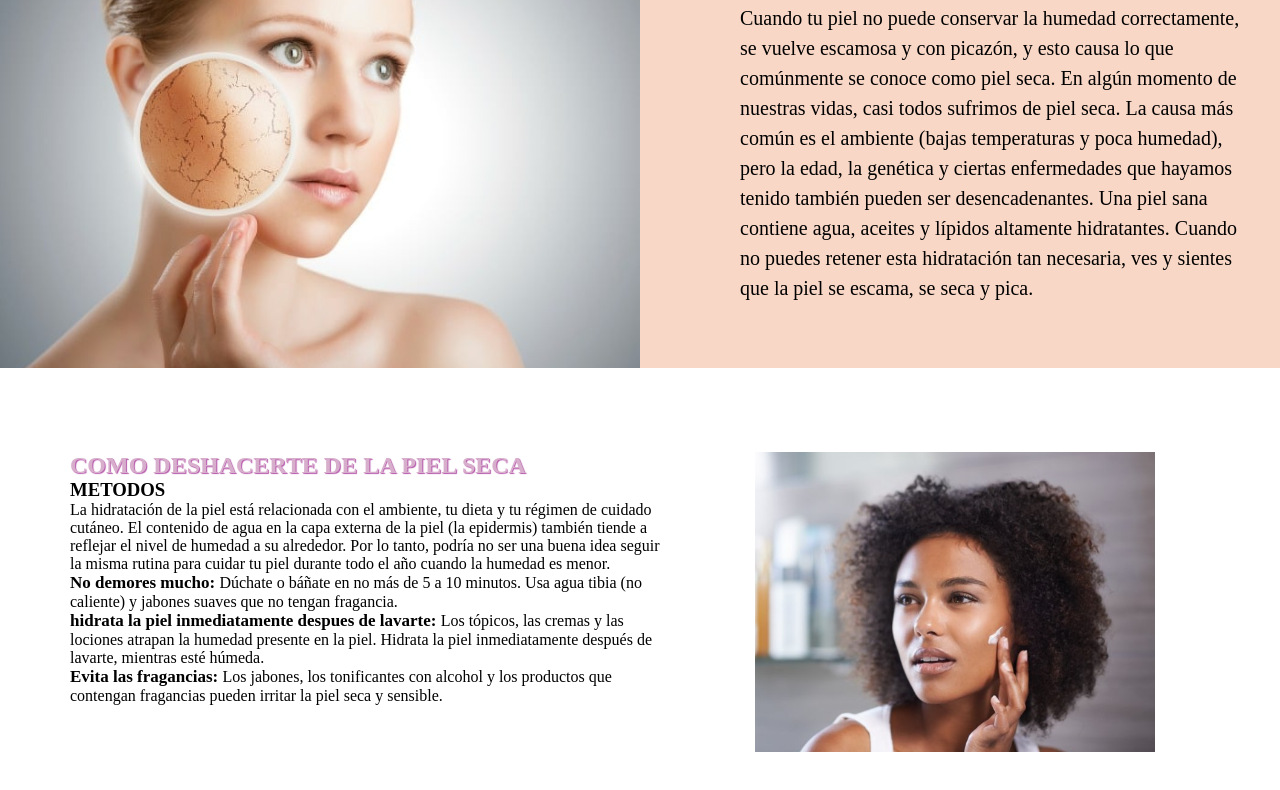
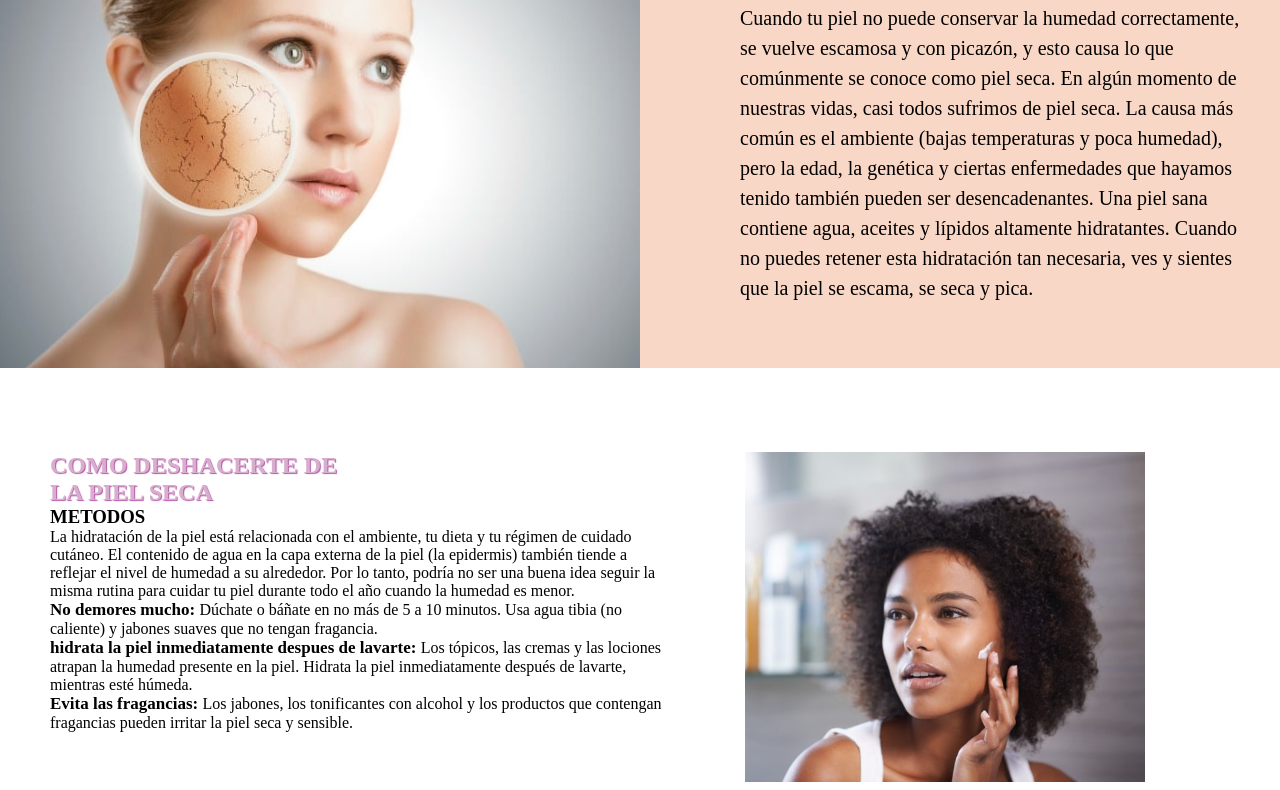
Before and after one commit to rossidcv/tpo_web, a plain HTML site: page piel-seca.html in a window 1280 px wide. Shown: the part 162-952 px from the top of the page. Drawn offline with Linux system fonts and the light colour scheme; a web font is replaced by a local one.

Commit message:
por error en merge

```diff
--- a/css/estilos.css
+++ b/css/estilos.css
@@ -471,19 +471,21 @@ justify-content: space-evenly;
 margin-top:80px ;
 overflow: auto;
     white-space: wrap;
-    text-overflow: ellipsis
+
 
 }
 .conteiner-info-2{
 
 width: 50%;
 max-height: 500px;
-margin-left: 70px;
+margin-left: 50px;
+flex-wrap: wrap;
 font-family: 'Tiro Telugu', serif;
 
 }
 .conteiner-info-2 h2{
 color:#D7AECB ;
+width: 50%;
 text-shadow: 1px 1px 1px #B555AA ;
 }
 .img2{
@@ -492,11 +494,11 @@ width: 50%;
 
 }
 .img2 img{
-   width: 400px;
-    max-width: 400px;
-    max-height: 300px;
+    width: 400px;
+   max-width: 400px;
     object-fit: cover;
     margin-left: 80px;
+
 }
 }
 
```
Also changed, not shown: contacto.html (+2 -1 lines), envejecimiento.html (+4 -2 lines).
